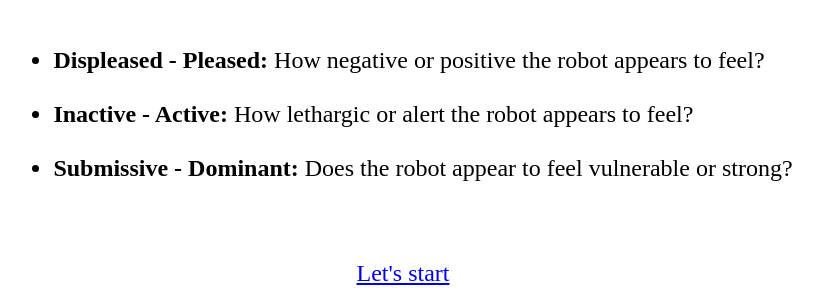
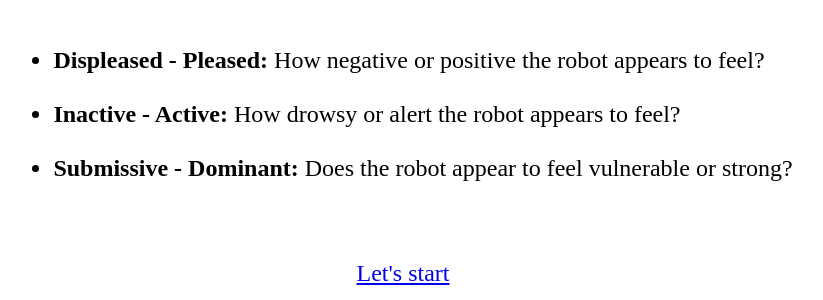
Before and after one commit to minamar/galatea, a Django app: page /instructionsTR/ in a window 1280 px wide. Shown: the part 458-758 px from the top of the page, without its empty margins (237-1060 px from the left). Run offline with Django 3.2, Linux system fonts and the light colour scheme; parts of the project's set-up code (start-up, migrations or seed data) failed here and were passed over.

Commit message:
change sliders titles

```diff
--- a/evalemo/templates/instructionsTR.html
+++ b/evalemo/templates/instructionsTR.html
@@ -52,7 +52,7 @@
     <p>You will be asked to evaluate how the robot appears to feel on the following aspects:</p>
         <ul>
             <li><b>Displeased - Pleased:</b> How negative or positive the robot appears to feel? </li></br>
-            <li><b>Inactive - Active:</b> How lethargic or alert the robot appears to feel? </li></br>
+            <li><b>Inactive - Active:</b> How drowsy or alert the robot appears to feel? </li></br>
             <li><b>Submissive - Dominant:</b> Does the robot appear to feel vulnerable or strong?</li>
 
         </ul>
```
